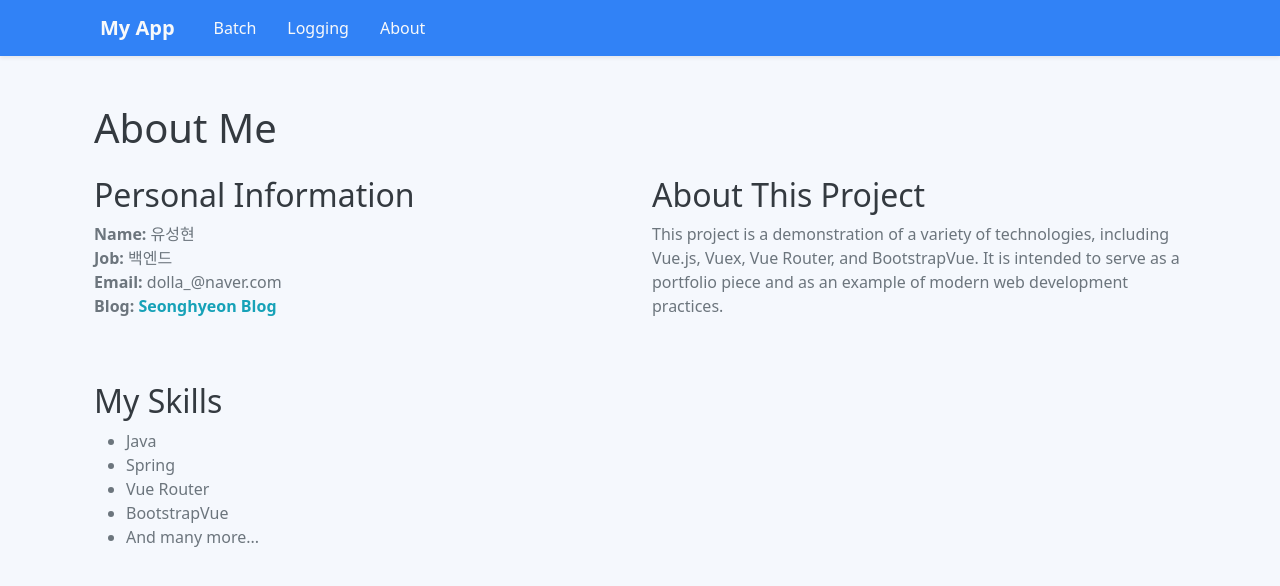
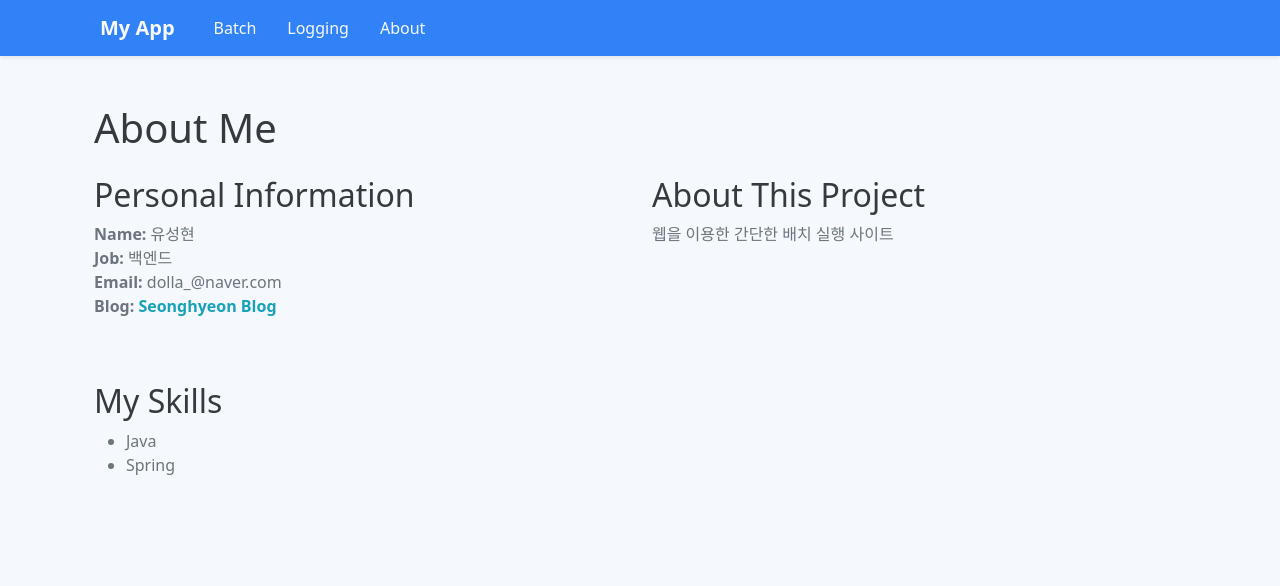
Before and after one commit to youseonghyeon/settlement-view, a Vue app: page /about in a window 1280 px wide. Shown: the top 586 px of the page. Built offline with nearby package versions, Linux system fonts and the light colour scheme; the HTML template or start-up script is replaced by a standard one; what vue-cookies would draw is missing.

Commit message:
add: DB Reset버튼 삭제

```diff
--- a/src/components/About.vue
+++ b/src/components/About.vue
@@ -14,8 +14,7 @@
       <div class="col-lg-6">
         <h2>About This Project</h2>
         <p>
-          This project is a demonstration of a variety of technologies, including Vue.js, Vuex, Vue Router, and BootstrapVue.
-          It is intended to serve as a portfolio piece and as an example of modern web development practices.
+          웹을 이용한 간단한 배치 실행 사이트
         </p>
       </div>
     </div>
@@ -25,9 +24,6 @@
         <ul>
           <li>Java</li>
           <li>Spring</li>
-          <li>Vue Router</li>
-          <li>BootstrapVue</li>
-          <li>And many more...</li>
         </ul>
       </div>
     </div>
--- a/src/components/Batch.vue
+++ b/src/components/Batch.vue
@@ -43,7 +43,6 @@
         <input type="date" id="targetDate" v-model="targetDate" required class="form-control">
       </div>
       <button type="submit" class="btn btn-primary mt-3">Start</button>
-      <button type="button" class="btn btn-primary mt-3">DB Reset</button>
     </form>
   </div>
 </template>
```
